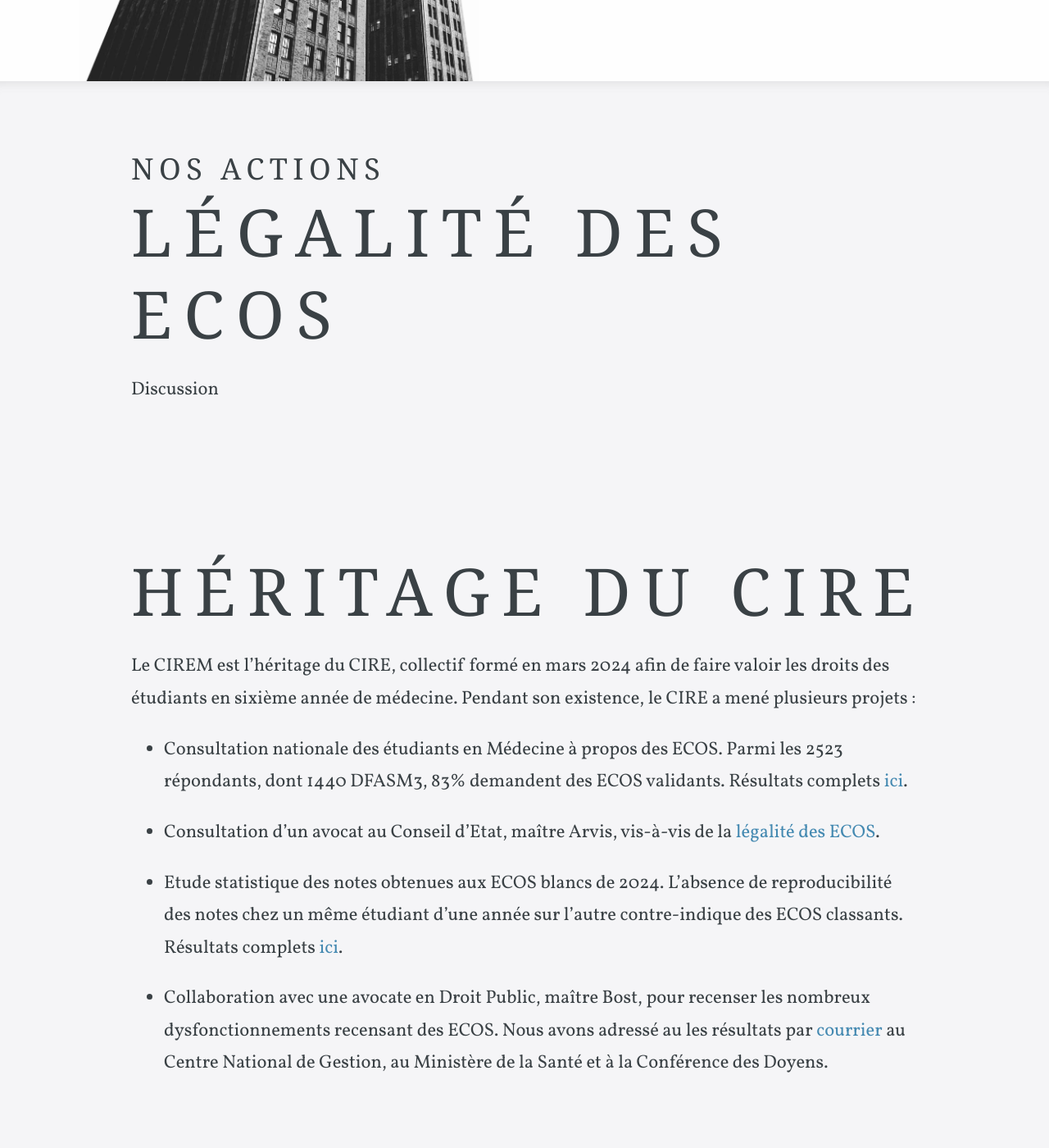
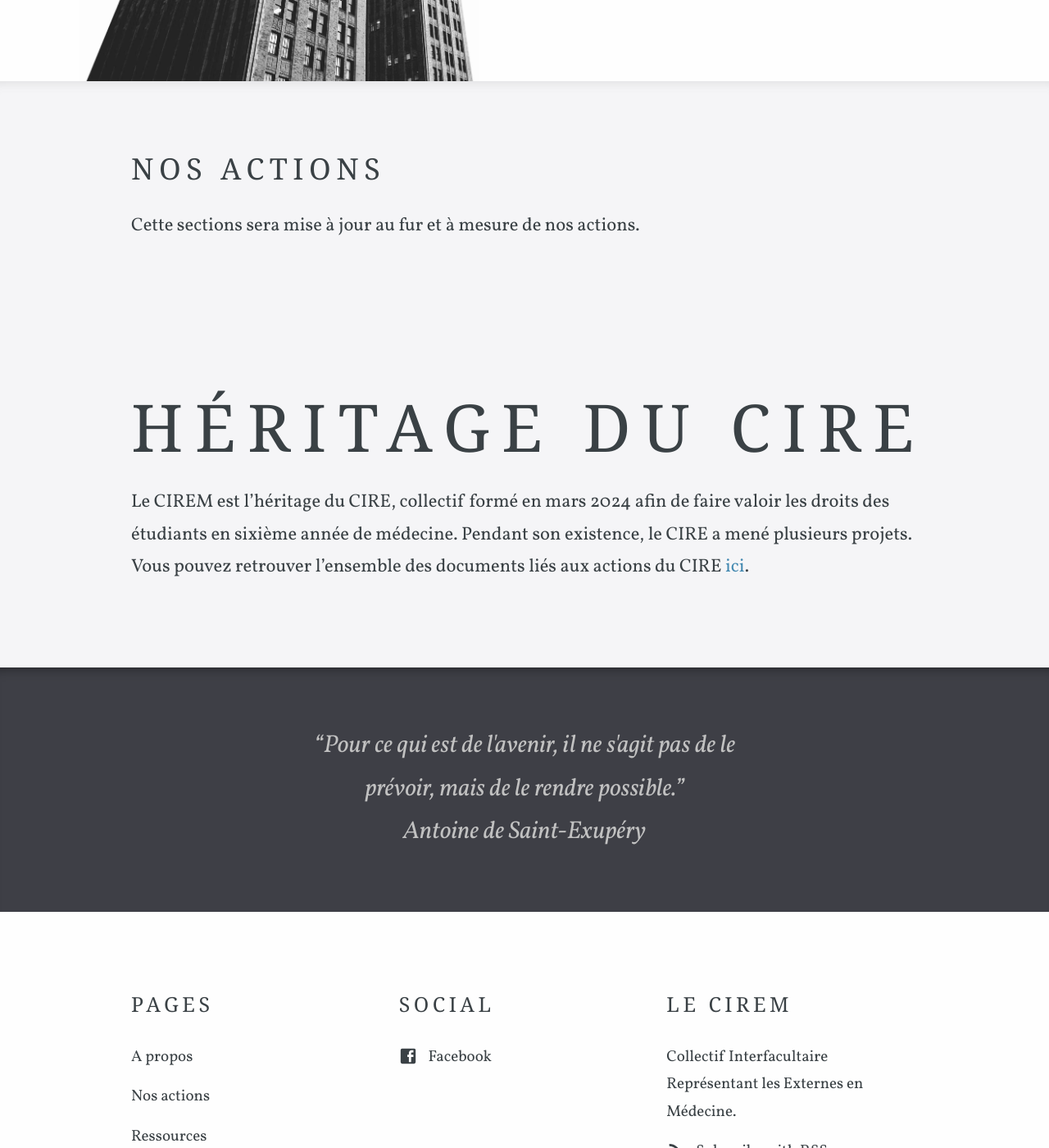
Before and after one commit to ciremwebsite/ciremwebsite.github.io, a Jekyll site: the page built from nos_actions/actions.md, in a window 1280 px wide and 1400 px high, scrolled down 321 px. Shown: the whole window at 82% size. Built offline with Jekyll 4.4.1, drawn with Linux system fonts in a browser that asks for light colours; some web fonts are replaced.

Commit message:
Update actions.md

```diff
--- a/nos_actions/actions.md
+++ b/nos_actions/actions.md
@@ -7,18 +7,8 @@ show_in_navigation: true
 navigation_order: 1
 ---
 
-# Légalité des ECOS
-
-Discussion
+Cette sections sera mise à jour au fur et à mesure de nos actions.
 
 # Héritage du CIRE
 
-Le CIREM est l'héritage du CIRE, collectif formé en mars 2024 afin de faire valoir les droits des étudiants en sixième année de médecine. Pendant son existence, le CIRE a mené plusieurs projets :
-
-- Consultation nationale des étudiants en Médecine à propos des ECOS. Parmi les 2523 répondants, dont 1440 DFASM3, 83% demandent des ECOS validants. Résultats complets [ici](sondage_cire_resultat.png).
-
-- Consultation d’un avocat au Conseil d’Etat, maître Arvis, vis-à-vis de la [légalité des ECOS](consultation_arvis_avocat.pdf).
-
-- Etude statistique des notes obtenues aux ECOS blancs de 2024. L’absence de reproducibilité des notes chez un même étudiant d’une année sur l’autre contre-indique des ECOS classants. Résultats complets [ici](notes_ecos_blancs_mars_2024.pdf).
-
-- Collaboration avec une avocate en Droit Public, maître Bost, pour recenser les nombreux dysfonctionnements recensant des ECOS. Nous avons adressé au les résultats par [courrier](courrier_maitre_bost.pdf) au Centre National de Gestion, au Ministère de la Santé et à la Conférence des Doyens.
+Le CIREM est l'héritage du CIRE, collectif formé en mars 2024 afin de faire valoir les droits des étudiants en sixième année de médecine. Pendant son existence, le CIRE a mené plusieurs projets. Vous pouvez retrouver l'ensemble des documents liés aux actions du CIRE [ici](https://ciremwebsite.github.io/ressources/ressources/).
```
